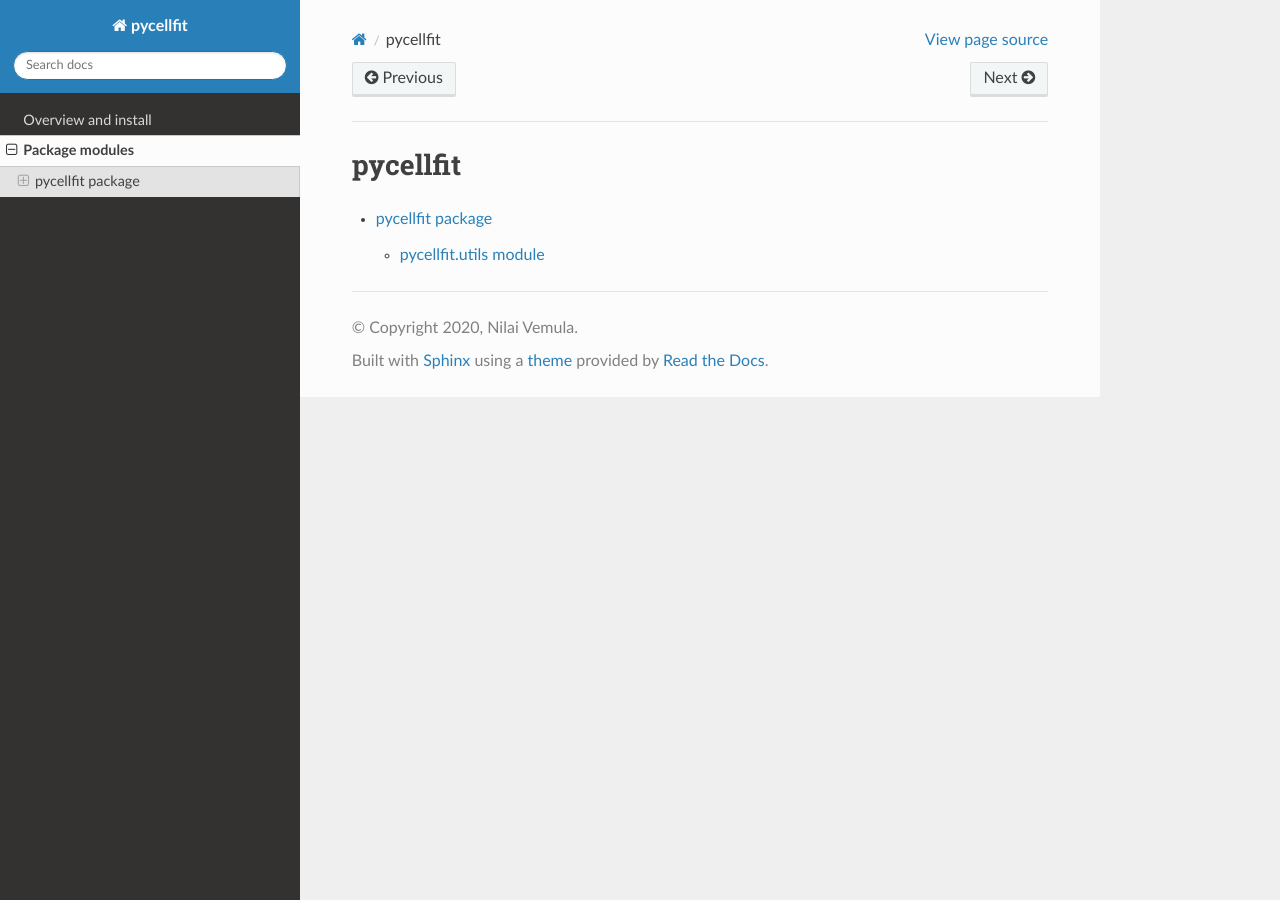
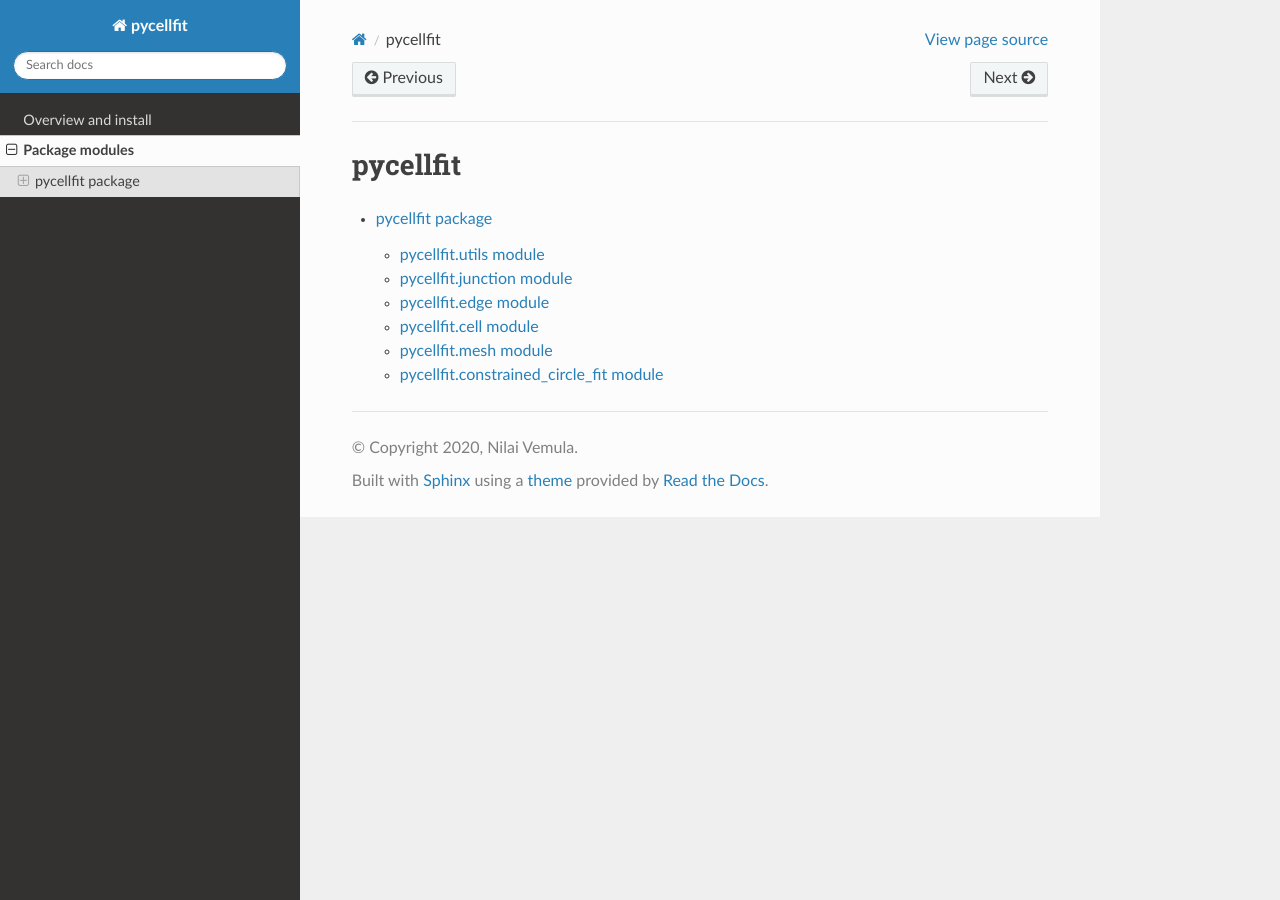
Before and after one commit to NilaiVemula/PyCellFIT, a Sphinx documentation site: the page built from docs/source/modules.rst, in a window 1280 px wide. Built offline with Sphinx 7.4.7 and the Read the Docs theme 2.0.0, drawn with Linux system fonts in a browser that asks for light colours.

Commit message:
added new classes to documentation?

```diff
--- a/docs/source/pycellfit.rst
+++ b/docs/source/pycellfit.rst
@@ -8,3 +8,43 @@ pycellfit.utils module
    :members:
    :undoc-members:
    :show-inheritance:
+
+pycellfit.junction module
+-----------------------
+
+.. automodule:: pycellfit.junction
+   :members:
+   :undoc-members:
+   :show-inheritance:
+
+pycellfit.edge module
+-----------------------
+
+.. automodule:: pycellfit.edge
+   :members:
+   :undoc-members:
+   :show-inheritance:
+
+pycellfit.cell module
+-----------------------
+
+.. automodule:: pycellfit.cell
+   :members:
+   :undoc-members:
+   :show-inheritance:
+
+pycellfit.mesh module
+-----------------------
+
+.. automodule:: pycellfit.mesh
+   :members:
+   :undoc-members:
+   :show-inheritance:
+
+pycellfit.constrained_circle_fit module
+-----------------------
+
+.. automodule:: pycellfit.constrained_circle_fit
+   :members:
+   :undoc-members:
+   :show-inheritance:
```
